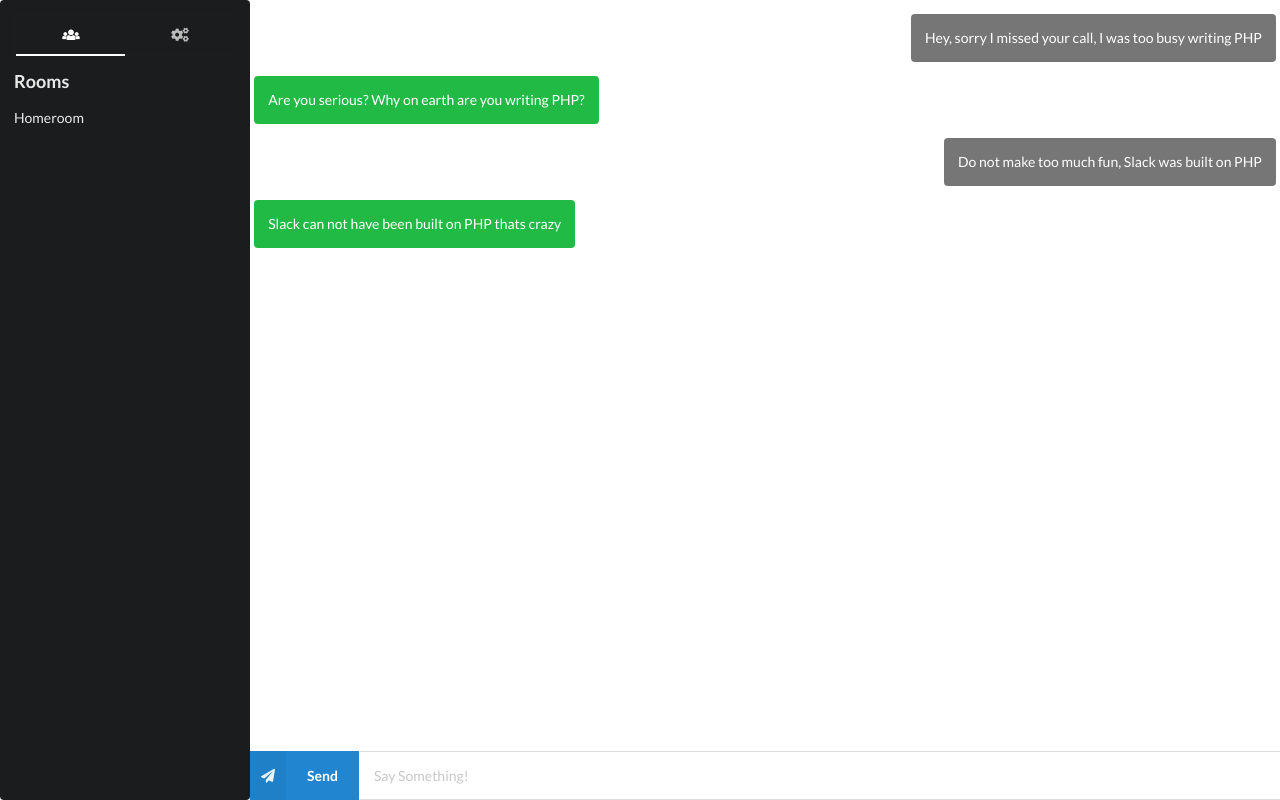
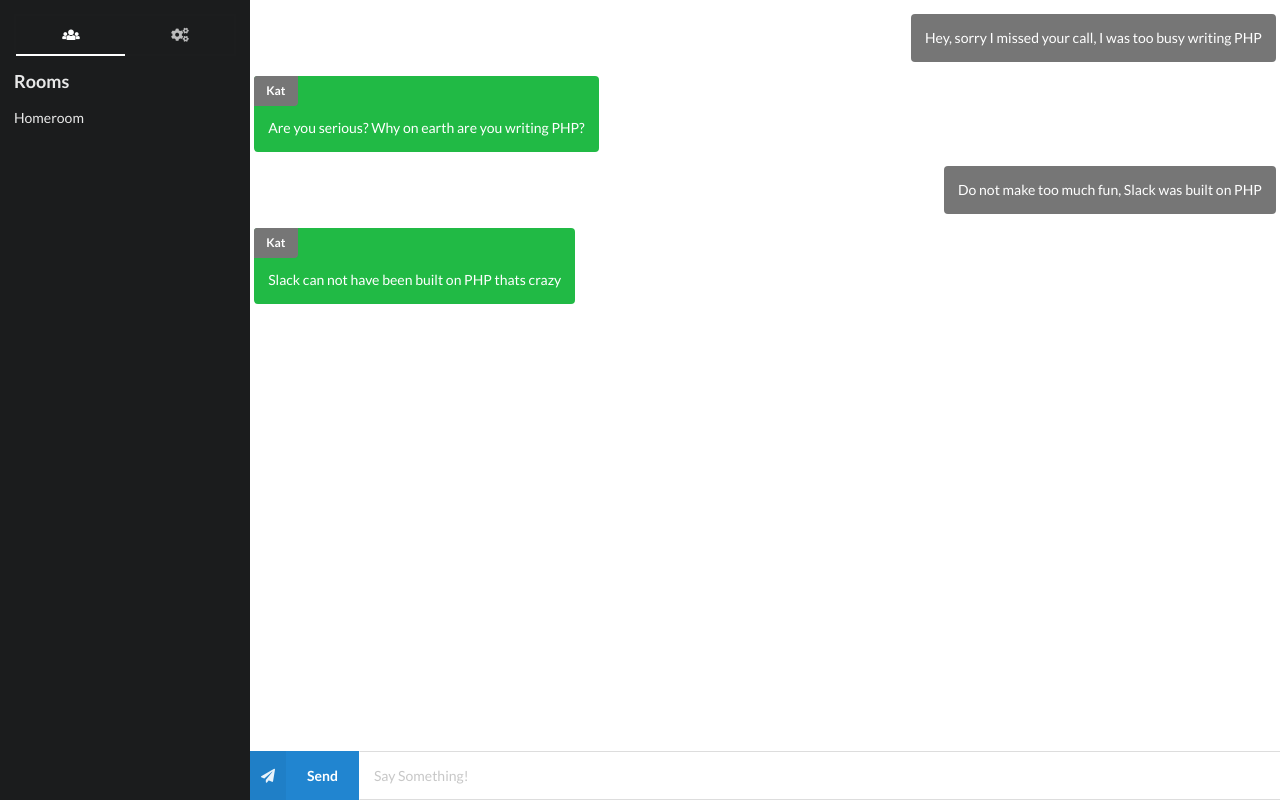
Before and after one commit to rrdelaney/Chat, a React app: page / in a window 1280 px wide. Shown: the top 800 px of the page. Built offline with nearby package versions, Linux system fonts and the light colour scheme.

Commit message:
Added names to messages

```diff
--- a/src/App.jsx
+++ b/src/App.jsx
@@ -15,8 +15,8 @@ export default class App extends Component {
         return (
             <div className={chatContainer}>
                 {!mobile ? null : <Navbar
-                                    theme={theme}
-                                    onToggleSidebar={() => dispatch(toggleSidebar())}/>
+                    theme={theme}
+                    onToggleSidebar={() => dispatch(toggleSidebar())}/>
                 }
                 <div className={chat}>
                     {!showSidebar ? null : <Sidebar
@@ -33,6 +33,7 @@ export default class App extends Component {
                         mobile={mobile}
                         roomId={0}
                         messages={messages}
+                        users={users}
                         userId={5}/>
                 </div>
             </div>
--- a/src/components/Message.jsx
+++ b/src/components/Message.jsx
@@ -1,7 +1,7 @@
 import React from 'react'
 import { own, messageContainer, message } from './Message.css'
 
-export default function Message({text, authorId, userId, theme}) {
+export default function Message({text, authorId, authorName, userId, theme}) {
     if (authorId === userId) {
         return <div className={`${own} ${messageContainer}`}>
             <p className={`${message} ${theme.userColor} ui inverted segment`}>
@@ -10,9 +10,10 @@ export default function Message({text, authorId, userId, theme}) {
         </div>
     } else {
         return <div className={`${messageContainer}`}>
-            <p className={`${message} ${theme.messageColor} ui inverted segment`}>
-                {text}
-            </p>
+            <div className={`${message} ${theme.messageColor} ui inverted segment`}>
+                <div className={`${theme.userColor} ui top left attached label`}>{authorName}</div>
+                <p>{text}</p>
+            </div>
         </div>
     }
 }
--- a/src/components/Room.jsx
+++ b/src/components/Room.jsx
@@ -4,10 +4,6 @@ import ChatBox from './ChatBox'
 import Message from './Message'
 
 export default class Room extends Component {
-    constructor(props) {
-        super(props);
-    }
-
     render() {
         let messages = this.props.messages.filter(message => (
             message.roomId === this.props.roomId
@@ -21,6 +17,7 @@ export default class Room extends Component {
                     theme={this.props.theme}
                     key={message.id}
                     authorId={message.authorId}
+                    authorName={this.props.users.find(user => user.id === message.authorId).name}
                     userId={this.props.userId}
                     text={message.text}/>
                 )}
--- a/src/components/Sidebar.css
+++ b/src/components/Sidebar.css
@@ -5,3 +5,8 @@
     border-right: 1px solid grey;
     z-index: 100;
 }
+
+.sidebar :global(.segment) {
+    height: 100%;
+    border-radius: 0;
+}
--- a/src/components/Sidebar.jsx
+++ b/src/components/Sidebar.jsx
@@ -36,7 +36,7 @@ export default function Sidebar(props) {
 
     return (
         <div className={`${sidebar}`} style={{borderRight, position, height}}>
-            <div className={`${props.theme.sidebar} ui segment`} style={{height:'100%'}}>
+            <div className={`${props.theme.sidebar} ui segment`}>
                 <Tabs/>
                 <ActiveTabContent/>
             </div>
```
